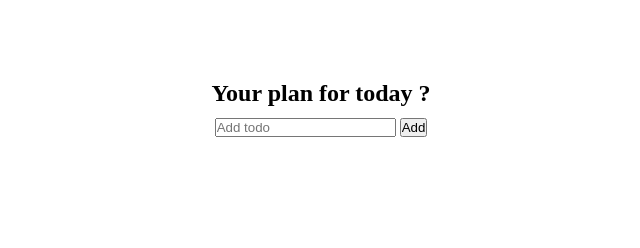
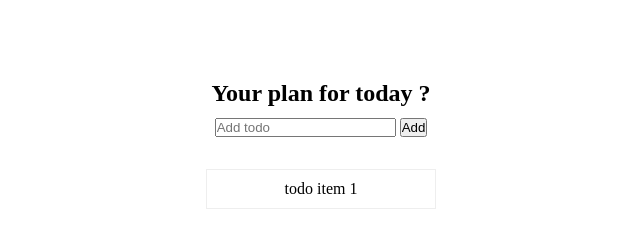
Before and after one commit to ycisir/javascript, a plain HTML site: page 09_dom/index.html in a window 1280 px wide. Shown: the full height of the page, 319-959 px from the left. Drawn offline with Linux system fonts and the light colour scheme.

Commit message:
learning

```diff
--- a/09_dom/01.js
+++ b/09_dom/01.js
@@ -9,9 +9,6 @@
 // 1- click
 // 2- submit
 // 3- scroll
-
-
-
 
 
 
@@ -79,3 +76,235 @@
 
 // inputElement.setAttribute('placeholder', 'Add your tasks here');
 // console.log(inputElement.getAttribute('placeholder'));
+
+
+
+
+
+
+
+
+
+
+// get multiple elements using getElements by classname
+// give arr like objects --- html-collections
+
+// const items = document.getElementsByClassName('classname');
+
+
+
+
+// get multiple elements items using querySelectorAll
+// give arr like objects --- nodelist
+
+// const items = document.querySelectorAll('.classname');
+
+
+
+
+
+
+
+
+
+
+
+
+// loops
+// simple for loop
+// for of loop
+// for each --- can't use to iterate through {html collection}
+
+// const items = document.querySelectorAll('.classname');
+// const items = document.getElementsByTagName('a');
+
+// for(let i=0; i<items.length; i++) {
+//     const navItem = items[i];
+//     navItem.style.backgroundColor = '#333';
+// }
+
+
+
+
+
+
+
+
+
+
+
+
+// innerHtml
+
+// const container = document.querySelector('.container h2');
+// console.log(container.innerHTML)
+
+// container.innerHTML = '<h2>Schedule your plan</h2>'
+
+
+
+
+
+
+
+
+
+// class list
+
+// const sectionTodo = document.querySelector('.section-todo');
+// // console.log(sectionTodo.classList)
+
+// sectionTodo.classList.add('some-class'); // adding class to html
+// console.log(sectionTodo.classList);
+
+
+// sectionTodo.classList.remove('container'); // removing class
+// console.log(sectionTodo.classList);
+
+// console.log(sectionTodo.classList.contains('container')); // check class exist or not
+
+
+// if class exist then toggle remove it and if not then toggle add it
+// sectionTodo.classList.toggle('classname') // toggle the class
+
+
+
+
+
+
+
+
+
+
+
+
+// creating html element in js
+
+// const todoList = document.querySelector('.todo-list');
+// // console.log(todoList)
+// todoList.innerHTML += '<li>added new item</li>'
+
+// when to use and not to use innerhtml
+// 1- performance issue --- not use if want to add element
+// 2- use if you want to change then content
+
+
+
+
+
+
+
+
+
+
+
+// right way to add element
+
+// document.createElement()
+// append --- add at start
+// prepend --- add at end
+// remove
+
+// const todoList = document.querySelector('.todo-list');
+// const newItem = document.createElement('li');
+// const newItemText = document.createTextNode('Newly added items');
+// newItem.append(newItemText);
+// todoList.append(newItem);
+
+
+// const newItem = document.createElement('li');
+// newItem.textContent = 'another task added';
+// const todoList = document.querySelector('.todo-list');
+// todoList.appendChild(newItem);
+
+
+// const todo1 = document.querySelector('.todo-list li');
+// // console.log(todo1.textContent);
+// todo1.remove();
+// console.log(todo1.textContent);
+
+
+
+
+
+
+
+
+
+// before / after
+
+// const todoList = document.querySelector('.todo-list');
+// const newItem = document.createElement('li');
+// newItem.textContent = 'new task';
+// todoList.before(newItem); // add before {ul tag}
+
+
+// const todoList = document.querySelector('.todo-list');
+// const newItem = document.createElement('li');
+// newItem.textContent = 'new task';
+// todoList.after(newItem); // add after {ul tag}
+
+
+
+
+
+
+
+
+
+
+
+// Element.instertAdjacentHTML(where, html)
+// beforebegin
+// afterbegin
+// beforeend
+// afterend
+
+// const todoList = document.querySelector('.todo-list');
+// todoList.insertAdjacentHTML('beforeend', '<li>New task</li>');
+// todoList.insertAdjacentHTML('beforebegin', '<li>New task</li>');
+
+
+
+
+
+
+
+
+
+
+
+
+
+// const ul = document.querySelector('.todo-list');
+// const li = document.createElement('li');
+// li.textContent = 'new task';
+// ul.append(li); // at a time it will append or prepend
+// ul.prepend(li);
+
+
+
+
+
+
+
+// static vs live list
+
+// queryselectorAll gives static list --- node list
+// getElementbysomething give live list --- html collections
+
+
+
+
+
+
+
+
+
+
+
+// get the dimensions of elements
+
+const sectionTodo = document.querySelector('.todo-list');
+const info = sectionTodo.getBoundingClientRect();
+console.log(info);
--- a/09_dom/index.html
+++ b/09_dom/index.html
@@ -15,6 +15,9 @@
             <input type="text" name="" id="" placeholder="Add todo">
             <input type="submit" value="Add" class="btn">
         </form>
+        <ul class="todo-list">
+            <li>todo item 1</li>
+        </ul>
     </section>
 </body>
 </html>
--- a/09_dom/style.css
+++ b/09_dom/style.css
@@ -17,5 +17,18 @@
 
 .form-todo {
     margin-top: 11px;
+    margin-bottom: 11px;
     min-height: 5vh;
 }
+
+.todo-list {
+    border: 1px solid #eee;
+    margin-top: 15px;
+    max-width: 230px;
+    margin: 0 auto;
+    list-style: none;
+}
+
+.todo-list > li {
+    margin: 10px 0;
+}
```
Also changed, not shown: 09_dom/02.js (added, +13 -0 lines), 09_dom/index2.html (added, +13 -0 lines).
